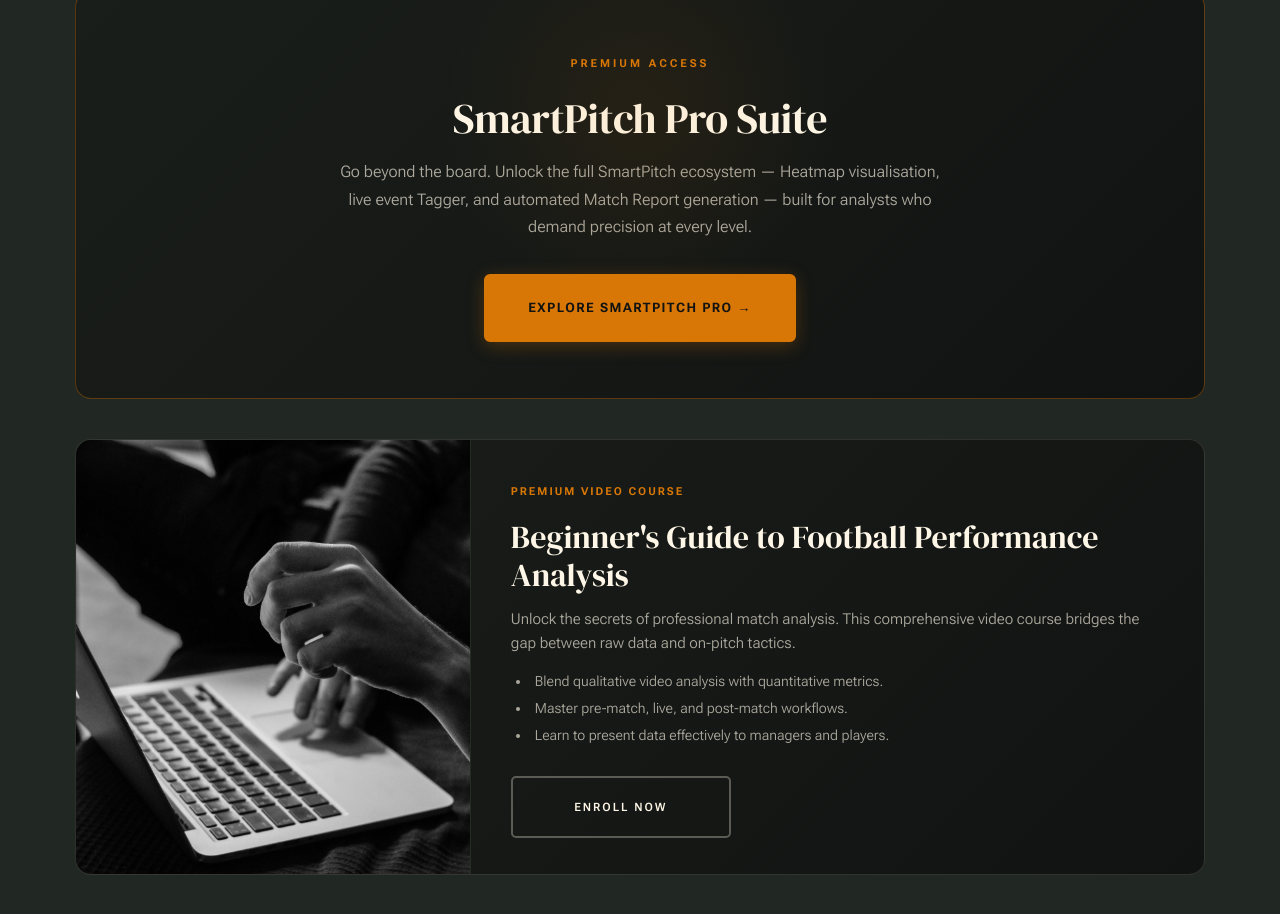
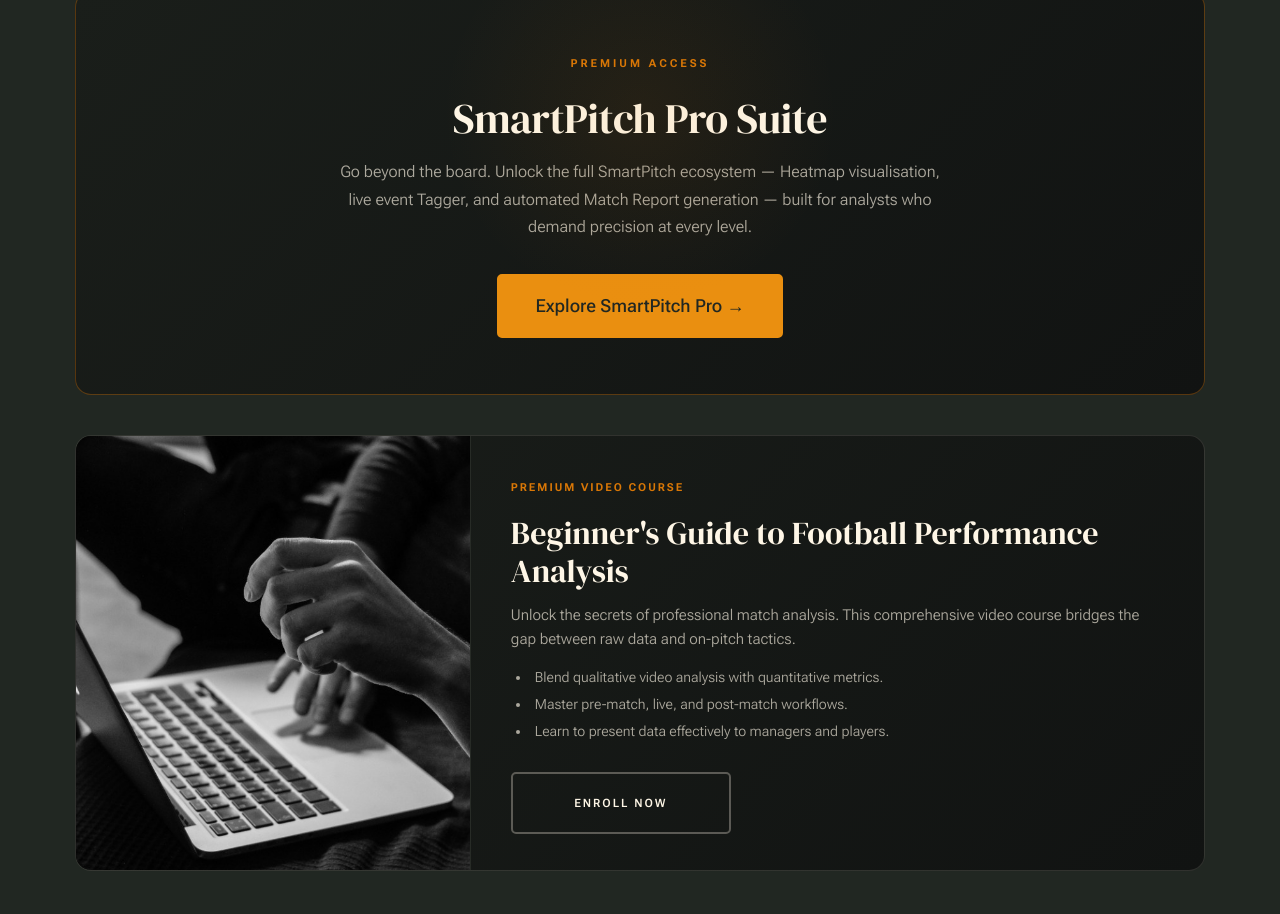
Before and after one commit to Chopra203/portfolio, a website: page smartpitch-suite.html in a window 1280 px wide. Shown: the part 1238-2152 px from the top of the page. Drawn offline with Linux system fonts and the light colour scheme.

Commit message:
Match Explore SmartPitch Pro button exactly to the primary navbar button style

```diff
--- a/smartpitch-suite.html
+++ b/smartpitch-suite.html
@@ -265,31 +265,8 @@
         font-weight: 300;
     }
 
-    /* ── Bold Amber Pro Button ─────────────── */
-    .btn-pro-accent {
-        display: inline-block;
-        background-color: #D97706;
-        color: #111312 !important;
-        border: 2px solid #D97706;
-        text-decoration: none;
-        padding: 16px 42px;
-        border-radius: 6px;
-        font-family: 'Roboto Flex', sans-serif;
-        font-weight: 700;
-        font-size: 13px;
-        text-align: center;
-        letter-spacing: 1.5px;
-        text-transform: uppercase;
-        white-space: nowrap;
-        box-shadow: 0 4px 18px rgba(217, 119, 6, 0.28);
-        transition: background-color 0.25s ease, border-color 0.25s ease, transform 0.2s ease, box-shadow 0.25s ease, color 0.25s ease;
-    }
-    .btn-pro-accent:hover {
-        background-color: #b45309;
-        border-color: #b45309;
-        color: #FEF6E6 !important;
-        transform: translateY(-2px);
-        box-shadow: 0 6px 24px rgba(217, 119, 6, 0.45);
+    .pro-teaser-box .btn.btn--primary {
+        margin: 0;
     }
 
     /* ── Video Course Section ──────────────── */
@@ -400,7 +377,7 @@
         .suite-card-action .btn-card {
             width: 100% !important;
         }
-        .btn-pro-accent {
+        .pro-teaser-box .btn.btn--primary {
             width: 100% !important;
         }
         .template-card {
@@ -557,7 +534,7 @@
       <p>
         Go beyond the board. Unlock the full SmartPitch ecosystem — Heatmap visualisation, live event Tagger, and automated Match Report generation — built for analysts who demand precision at every level.
       </p>
-      <a href="pro-tour.html" class="btn-pro-accent">Explore SmartPitch Pro &rarr;</a>
+      <a href="pro-tour.html" class="btn btn--primary">Explore SmartPitch Pro &rarr;</a>
     </div>
   </div>
 
```
